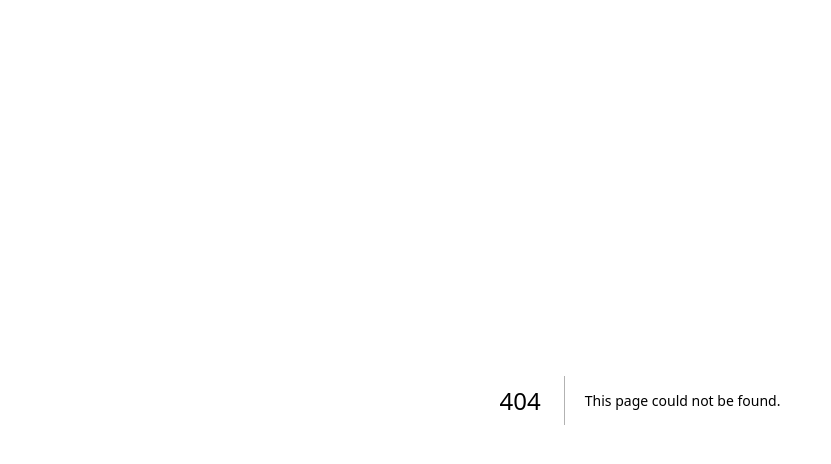
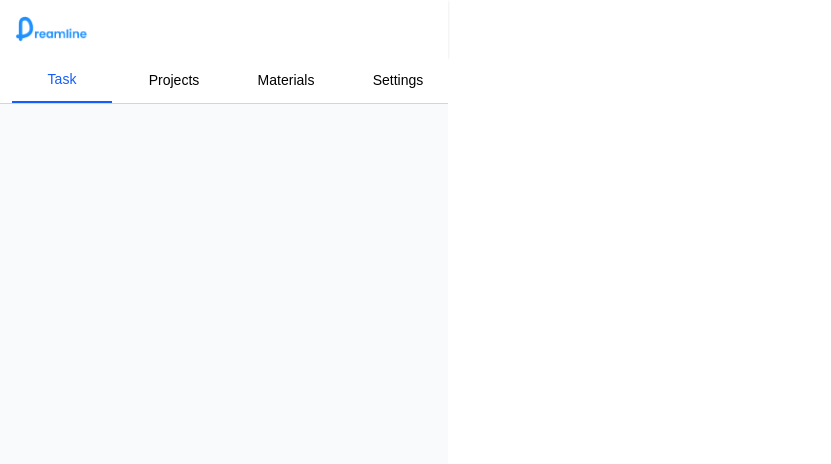
Before and after one commit to saeb3/DreamlineAI-App, a Next.js app: page /contractor/task in a window 1280 px wide. Before the commit this address had no page. Shown: the top 464 px of the page, without its empty margins (0-831 px from the left). Built offline with nearby package versions, Linux system fonts and the light colour scheme.

Commit message:
add scrollNav bar

```diff
--- /dev/null
+++ b/app/contractor/task/page.tsx
@@ -0,0 +1,67 @@
+"use client";
+
+import { useState } from "react";
+import { useRouter } from "next/navigation";
+import Image from "next/image";
+import { ScrollNav, ScrollNavItem } from "@/components/ScrollNav";
+
+export default function TaskPage() {
+  const router = useRouter();
+
+  // Manage the currently active tab
+  const [activeTab, setActiveTab] = useState<
+    "Task" | "Projects" | "Materials" | "Settings"
+  >("Task");
+
+  // Define navigation items for ScrollNav
+  const navItems: ScrollNavItem[] = [
+    {
+      key: "task",
+      label: "Task",
+      active: activeTab === "Task",
+      onClick: () => setActiveTab("Task"),
+    },
+    {
+      key: "projects",
+      label: "Projects",
+      active: activeTab === "Projects",
+      onClick: () => setActiveTab("Projects"),
+    },
+    {
+      key: "materials",
+      label: "Materials",
+      active: activeTab === "Materials",
+      onClick: () => setActiveTab("Materials"),
+    },
+    {
+      key: "settings",
+      label: "Settings",
+      active: activeTab === "Settings",
+      onClick: () => setActiveTab("Settings"),
+    },
+  ];
+
+  return (
+    <div className="flex max-w-md min-h-screen flex-col bg-gray-50">
+      {/* Page header with logo and hamburger menu */}
+      <header className="flex items-center justify-between px-4 py-4 shadow-sm bg-white">
+        <Image
+          src="/images/logo.png"
+          alt="Dreamline Logo"
+          width={80}
+          height={50}
+        />
+        <button className="block text-gray-600 md:hidden" aria-label="Menu">
+          <svg className="h-6 w-6 fill-current" viewBox="0 0 24 24">
+            <path d="M4 5h16M4 12h16M4 19h16" />
+          </svg>
+        </button>
+      </header>
+
+      {/* Scrollable navigation bar */}
+      <ScrollNav items={navItems} />
+
+      {/* Next: TaskSection and FooterIcons go here */}
+    </div>
+  );
+}
--- /dev/null
+++ b/components/ScrollNav.tsx
@@ -0,0 +1,54 @@
+"use client";
+
+import React from "react";
+
+export type ScrollNavItem = {
+  key: string;           // Unique key for React
+  label: string;         // Visible text label
+  active: boolean;       // Whether this tab is currently active
+  onClick: () => void;   // Handler when this tab is clicked
+};
+
+export interface ScrollNavProps {
+  items: ScrollNavItem[]; // Array of items to render
+}
+
+/**
+ * ScrollNav
+ * Renders a full-width, horizontally scrollable navigation bar with tabs.
+ */
+export function ScrollNav({ items }: ScrollNavProps) {
+  return (
+    <nav
+      className={
+        `
+        w-full
+        flex flex-row items-center
+        px-3 py-0 gap-3
+        overflow-x-auto
+        bg-white border-b border-gray-300
+      `}
+    >
+      {items.map(({ key, label, active, onClick }) => (
+        <button
+          key={key}
+          onClick={onClick}
+          className={
+            `
+            flex items-center justify-center
+            py-2 px-1 gap-[10px]
+            flex-none w-[100px] ${active ? "h-[45px]" : "h-[37px]"}
+            ${active
+              ? "border-b-2 border-blue-600 text-blue-600"
+              : "bg-white text-black hover:text-gray-800"
+            }
+          `}
+        >
+          <span className="font-poppins font-normal text-sm leading-[100%]">
+            {label}
+          </span>
+        </button>
+      ))}
+    </nav>
+  );
+}
```
